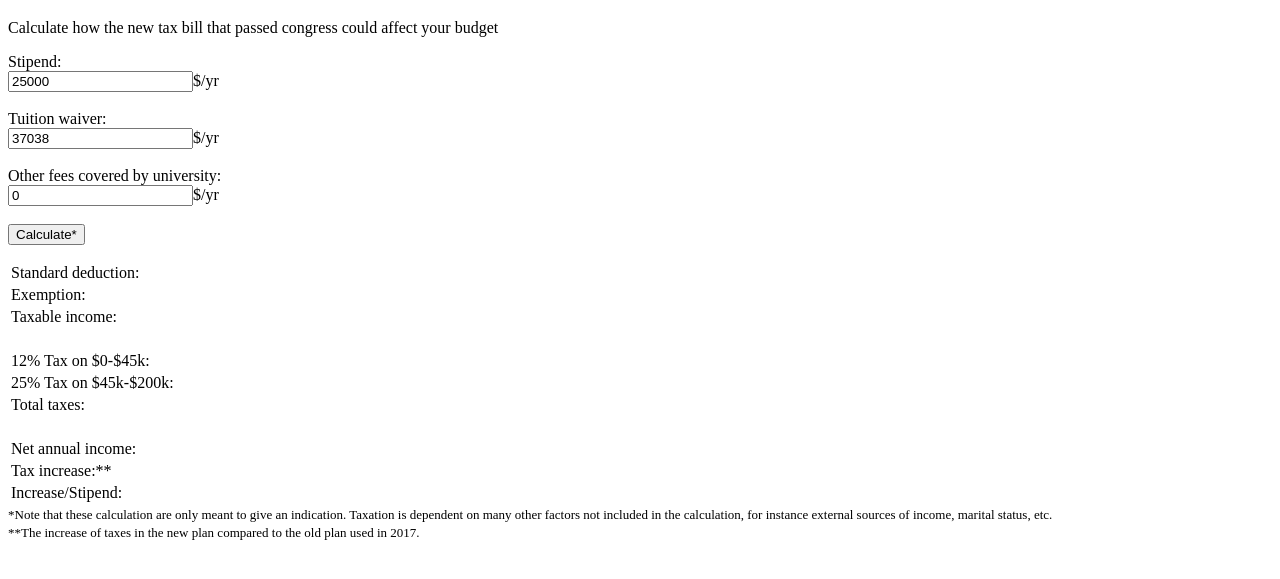
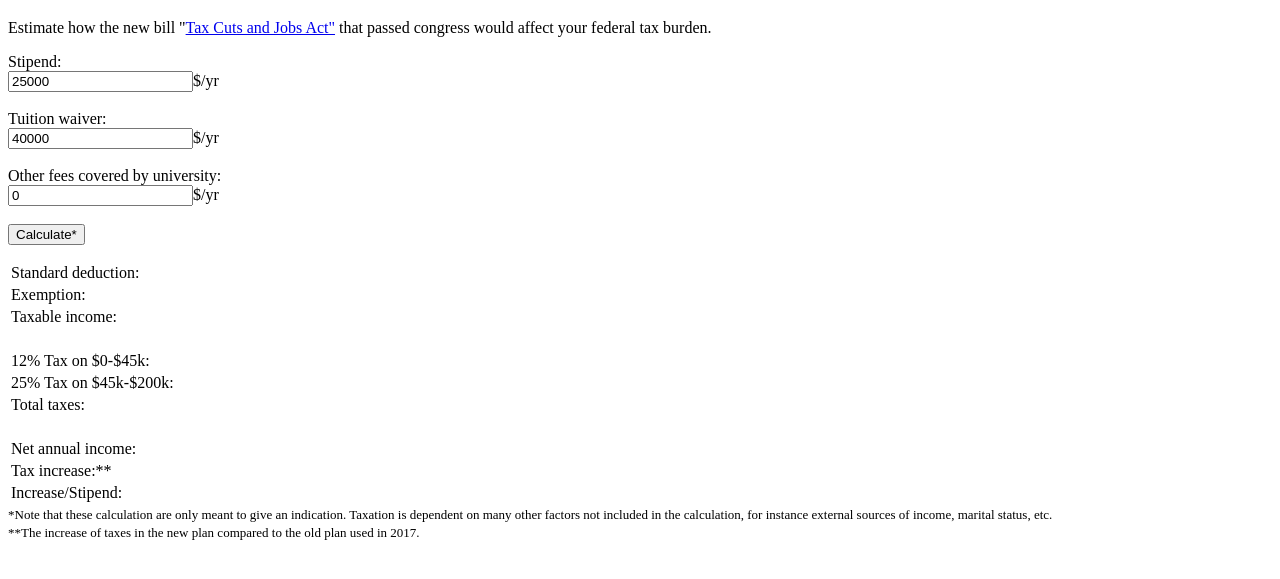
Before and after one commit to JurjenRooze/TaxGrad, a plain HTML site: page index.html in a window 1280 px wide. Shown: the part 61-640 px from the top of the page. Drawn offline with Linux system fonts and the light colour scheme.

Commit message:
added information

```diff
--- a/index.html
+++ b/index.html
@@ -6,13 +6,13 @@
   <body>
     <header>
       <h1>Tax Calculator for Graduate Students</h1>
-      <p>Calculate how the new tax bill that passed congress could affect your budget</p>
+      <p>Estimate how the new bill "<a href="https://waysandmeans.house.gov/taxreform/">Tax Cuts and Jobs Act"</a> that passed congress would affect your federal tax burden.</p>
     </header>
       <p>
         Stipend:<br />
         <input type="number" id="stipend" name="stipend" value="25000" />$/yr<br /><br />
         Tuition waiver:<br />
-        <input type="number" id="tuition" name="tuition" value="37038" />$/yr<br /><br />
+        <input type="number" id="tuition" name="tuition" value="40000" />$/yr<br /><br />
         Other fees covered by university:<br />
         <input type="number" id="fees" name="fees" value = "0" />$/yr<br /><br />
         <input type="button" value="Calculate*" onclick="calcAll()">
```
